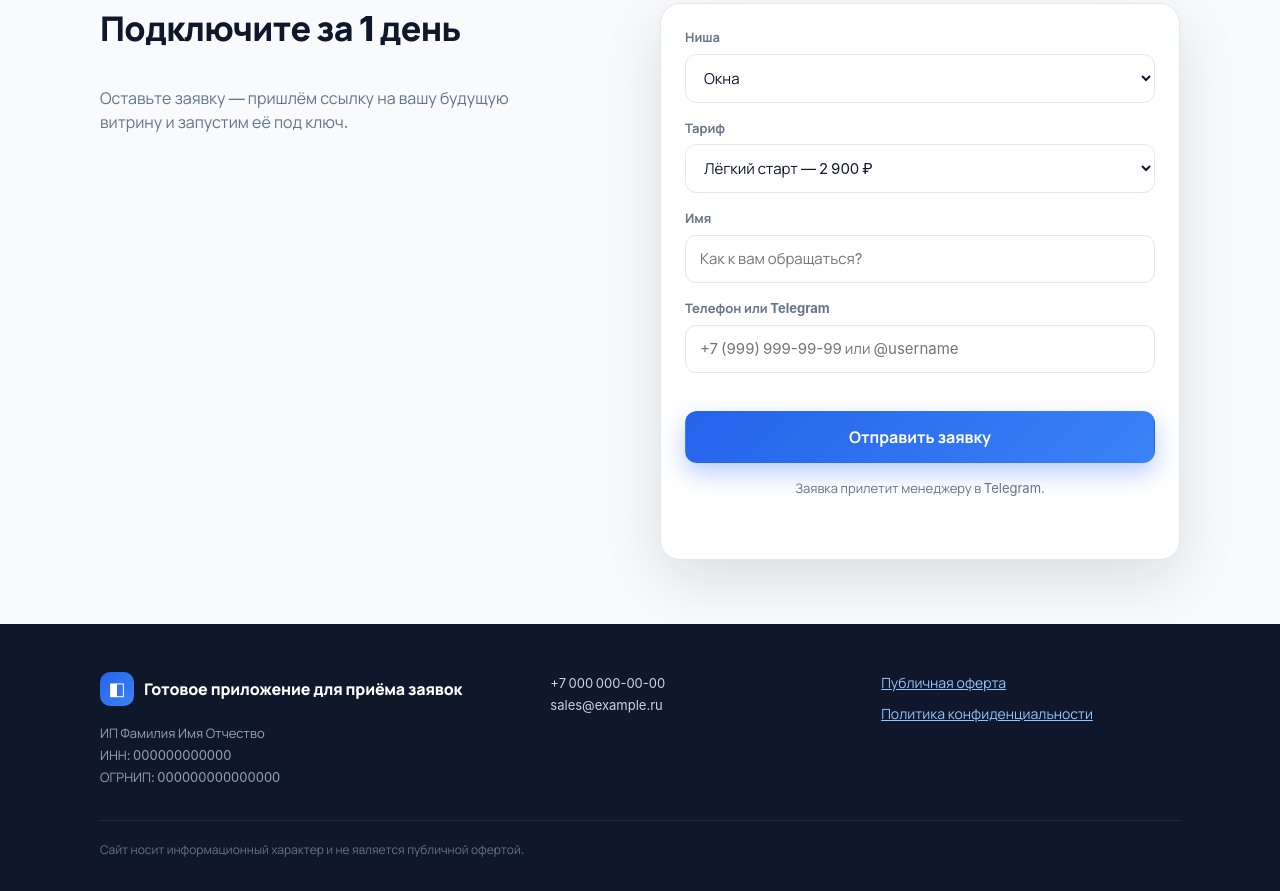
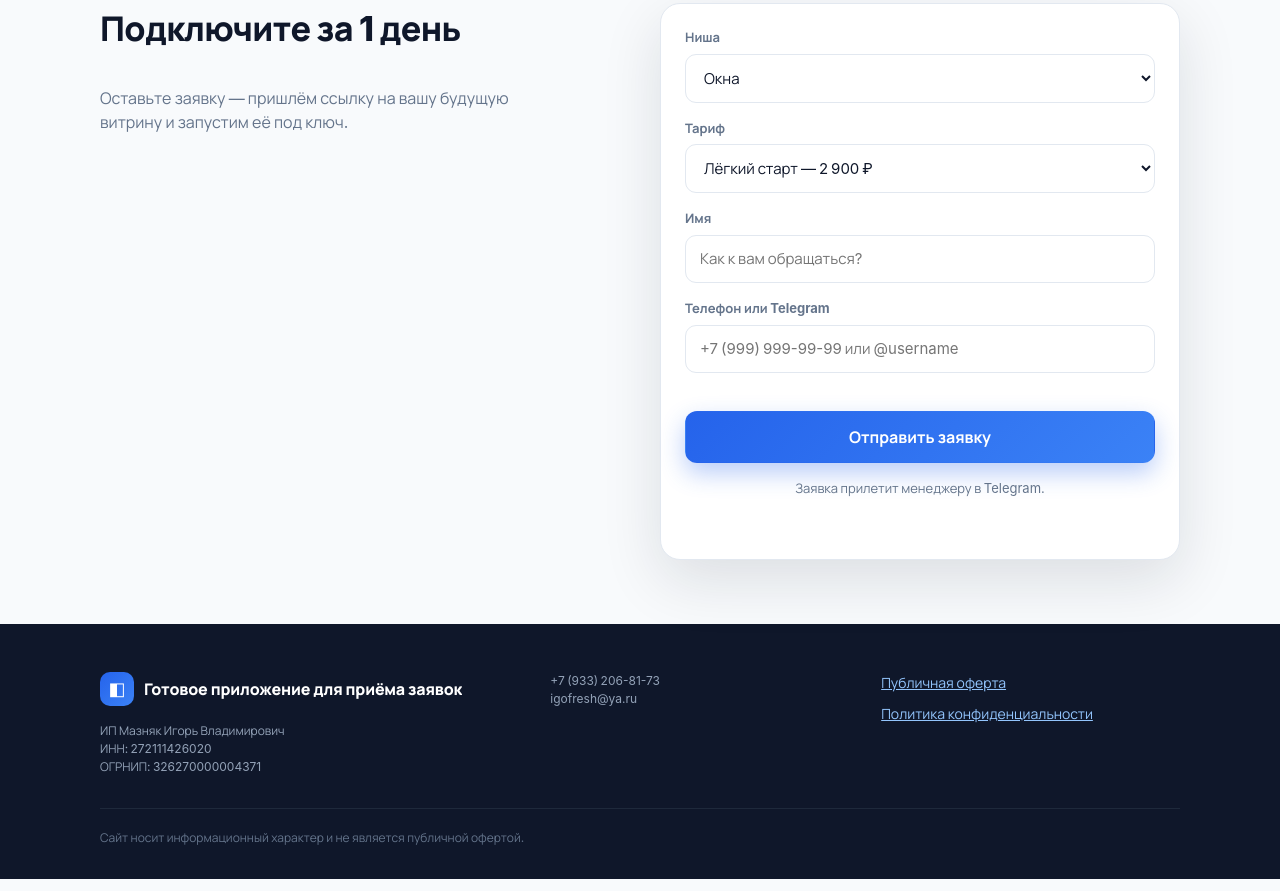
Before and after one commit to fire-agent/sborka, a website: page public/landing.html in a window 1280 px wide. Shown: the part 2536-3427 px from the top of the page. Drawn offline with Linux system fonts and the light colour scheme.

Commit message:
Обновлены реквизиты и рабочая почта igofresh@ya.ru для подключения СБП

```diff
--- a/public/config.json
+++ b/public/config.json
@@ -200,11 +200,11 @@
       }
     ],
     "seller": {
-      "name": "ИП Фамилия Имя Отчество",
-      "inn": "000000000000",
-      "ogrnip": "000000000000000",
-      "phone": "+7 000 000-00-00",
-      "email": "sales@example.ru"
+      "name": "ИП Мазняк Игорь Владимирович",
+      "inn": "272111426020",
+      "ogrnip": "326270000004371",
+      "phone": "+7 (933) 206-81-73",
+      "email": "igofresh@ya.ru"
     }
   }
 }
--- a/public/landing.css
+++ b/public/landing.css
@@ -680,15 +680,15 @@ body {
 }
 
 .l-req-line {
-    font-size: 13px;
-    line-height: 1.7;
+    font-size: 12px;
+    line-height: 1.5;
     margin: 0;
     color: #94a3b8;
 }
 
 .l-req-link {
     display: block;
-    color: #cbd5e1;
+    color: #94a3b8;
     text-decoration: none;
 }
 
--- a/public/landing.html
+++ b/public/landing.html
@@ -183,13 +183,13 @@
                         <span class="l-brand-mark" aria-hidden="true">◧</span>
                         <span id="brandNameFooter" class="l-brand-name">Приём заявок</span>
                     </div>
-                    <p id="sellerName" class="l-req-line">ИП Фамилия Имя Отчество</p>
-                    <p class="l-req-line">ИНН: <span id="sellerInn">000000000000</span></p>
-                    <p class="l-req-line">ОГРНИП: <span id="sellerOgrnip">000000000000000</span></p>
+                    <p id="sellerName" class="l-req-line">ИП Мазняк Игорь Владимирович</p>
+                    <p class="l-req-line">ИНН: <span id="sellerInn">272111426020</span></p>
+                    <p class="l-req-line">ОГРНИП: <span id="sellerOgrnip">326270000004371</span></p>
                 </div>
                 <div class="l-footer-contacts">
-                    <a id="sellerPhone" class="l-req-line l-req-link" href="tel:+70000000000">+7 000 000-00-00</a>
-                    <a id="sellerEmail" class="l-req-line l-req-link" href="mailto:sales@example.ru">sales@example.ru</a>
+                    <a id="sellerPhone" class="l-req-line l-req-link" href="tel:+79332068173">+7 (933) 206-81-73</a>
+                    <a id="sellerEmail" class="l-req-line l-req-link" href="mailto:igofresh@ya.ru">igofresh@ya.ru</a>
                 </div>
                 <div class="l-footer-legal">
                     <button type="button" id="offerLink" class="l-legal-link">Публичная оферта</button>
--- a/public/landing.js
+++ b/public/landing.js
@@ -70,11 +70,11 @@
             }
         ],
         seller: {
-            name: 'ИП Фамилия Имя Отчество',
-            inn: '000000000000',
-            ogrnip: '000000000000000',
-            phone: '+7 000 000-00-00',
-            email: 'sales@example.ru'
+            name: 'ИП Мазняк Игорь Владимирович',
+            inn: '272111426020',
+            ogrnip: '326270000004371',
+            phone: '+7 (933) 206-81-73',
+            email: 'igofresh@ya.ru'
         }
     };
 
```
